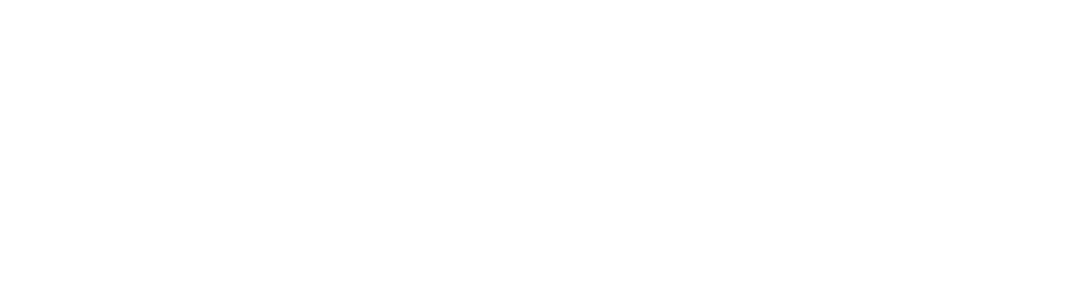
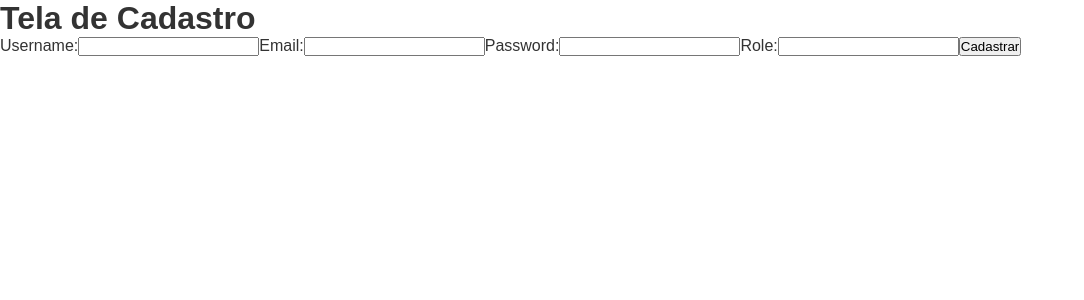
Before and after one commit to deVerick06/PlataformCourses, a React app in the folder frontend/: page /signup in a window 1280 px wide. Before the commit this address had no page. Shown: the top 300 px of the page, without its empty margins (0-1084 px from the left). Built offline with nearby package versions, Linux system fonts and the light colour scheme; the HTML template or start-up script is replaced by a standard one.

Commit message:
Creating signup route

```diff
--- a/frontend/src/App.jsx
+++ b/frontend/src/App.jsx
@@ -1,9 +1,10 @@
 import { BrowserRouter, Routes, Route, Navigate } from 'react-router-dom'
 import Login from './components/Login'
 import Home from './components/Home'
-import CourseDetails from './components/CourseDetail'
+import CourseDetails from './components/CourseDetails'
 import VideoPlayer from './components/VideoPlayer'
 import CreateCourse from './components/CreateCourse'
+import Signup from './components/Signup'
 import './index.css'
 
 function ProtectedRoute({ children }) {
@@ -21,6 +22,7 @@
     <BrowserRouter>
       <Routes>
         <Route path='/' element={<Navigate to='/login' />} />
+        <Route path='/signup' element={<Signup />} />
         <Route path='/login' element={<Login />} />
         <Route
           path='/home'
--- /dev/null
+++ b/frontend/src/components/Signup.jsx
@@ -0,0 +1,69 @@
+import { useState } from "react";
+import { useNavigate } from "react-router-dom";
+
+function Signup() {
+    const [ username, setUsername ] = useState('')
+    const [ email, setEmail ] = useState('')
+    const [ password, setPassword ] = useState('')
+    const [ role, setRole ] = useState('')
+
+    const navigate = useNavigate()
+
+    async function handleSubmit(e) {
+        e.preventDefault()
+
+        const response = await fetch('http://127.0.0.1:5000/signup', {
+            method: "POST",
+            headers: {
+                "Content-Type": "application/json"
+            },
+            body: JSON.stringify({username: username, email: email, password: password, role: role})
+        });
+
+        const data = await response.json()
+        console.log(data)
+
+        if (response.ok) {
+            navigate("/login")
+        } else {
+            alert("Erro: "+ data.message)
+        }
+
+    }
+
+    return (
+        <>
+            <h1>Tela de Cadastro</h1>
+            <form onSubmit={handleSubmit}>
+                <label htmlFor="">Username:</label>
+                <input
+                    type="text"
+                    value={username}
+                    onChange={(e) => setUsername(e.target.value)}
+                />
+                <label htmlFor="">Email:</label>
+                <input
+                    type="email"
+                    value={email}
+                    onChange={(e) => setEmail(e.target.value)}
+                />
+                <label htmlFor="">Password:</label>
+                <input
+                    type="password"
+                    value={password}
+                    onChange={(e) => setPassword(e.target.value)}
+                />
+                <label htmlFor="">Role:</label>
+                <input
+                    type="text"
+                    value={role}
+                    onChange={(e) => setRole(e.target.value)}
+                />
+
+                <button type="submit">Cadastrar</button>
+            </form>
+        </>
+    )
+}
+
+export default Signup
```
Also changed, not shown: 1 other file (tests, documents, lock files or other folders).
